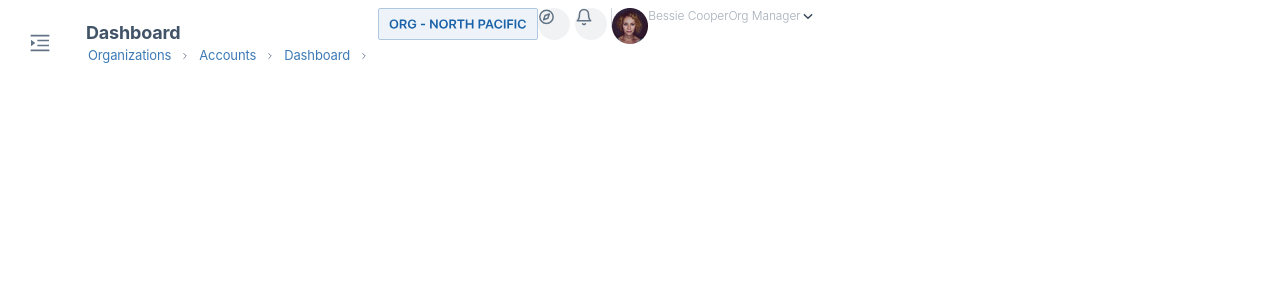
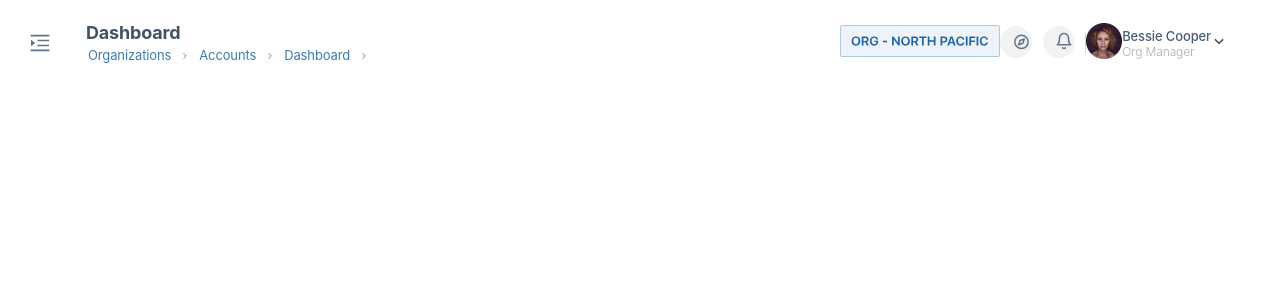
Before and after one commit to VishalGcod/FinalAssessment, a React (Create React App) app: page / in a window 1280 px wide. Shown: the top 300 px of the page. Built offline with nearby package versions, Linux system fonts and the light colour scheme.

Commit message:
FinalAssessment

```diff
--- a/src/components/breadcrumbHeader.js
+++ b/src/components/breadcrumbHeader.js
@@ -15,7 +15,7 @@ export const HeaderDivFull = styled.div`
   flex-shrink: 0;
   background: #fff;
   display: flex;
-`;
+  justify-content: center;`;
 export const DrawerIconStyle = styled.div`
   padding: 23px 20px 1175px 20px;
 `;
@@ -83,7 +83,11 @@ export const OrgNorthDiv = styled.div`
 `;
 export const CircleSvg = styled.div`
   background: url(${Circle}) no-repeat;
-  width: 3%;
+  width: 5%;
+  height: 50%;
+  display: flex;
+  justify-content: center;
+  align-items: center;
 `;
 
 export const LineDiv = styled.div`
@@ -97,13 +101,13 @@ export const ImageDiv = styled.div`
 `;
 
 export const UserName = styled.div`
- color: var(--grey-t-50, #A3ADB8);
+color: var(--grey-100, #485C72);
 font-family: SF Pro Display;
-font-size: 12px;
+font-size: 13px;
 font-style: normal;
-font-weight: 300;
+font-weight: 500;
 line-height: normal;
-letter-spacing: -0.12px;
+letter-spacing: -0.13px;
 text-transform: capitalize;
 `;
 
@@ -116,6 +120,13 @@ font-weight: 300;
 line-height: normal;
 letter-spacing: -0.12px;
 text-transform: capitalize;
+`;
+
+export const HeadRightDiv = styled.div`
+  display: flex;
+  justify-content: flex-end;
+  align-items:center;
+  width:100%;
 `;
 
 export const BreadcrumbHeader = () => {
@@ -145,6 +156,7 @@ export const BreadcrumbHeader = () => {
           </ChevronMargin>
         </HeadTexts>
       </HeadTextDiv>
+      <HeadRightDiv>
       <HeaderText />
       <CircleSvg>
         <Compass />
@@ -156,9 +168,12 @@ export const BreadcrumbHeader = () => {
       <ImageDiv>
         <img src={userImg} alt="userimg"></img>
       </ImageDiv>
+      <div>
       <UserName>Bessie Cooper</UserName>
       <OrgManager>Org Manager</OrgManager>
+      </div>
     <DropDown/>
+    </HeadRightDiv>
     </HeaderDivFull>
   );
 };
```
